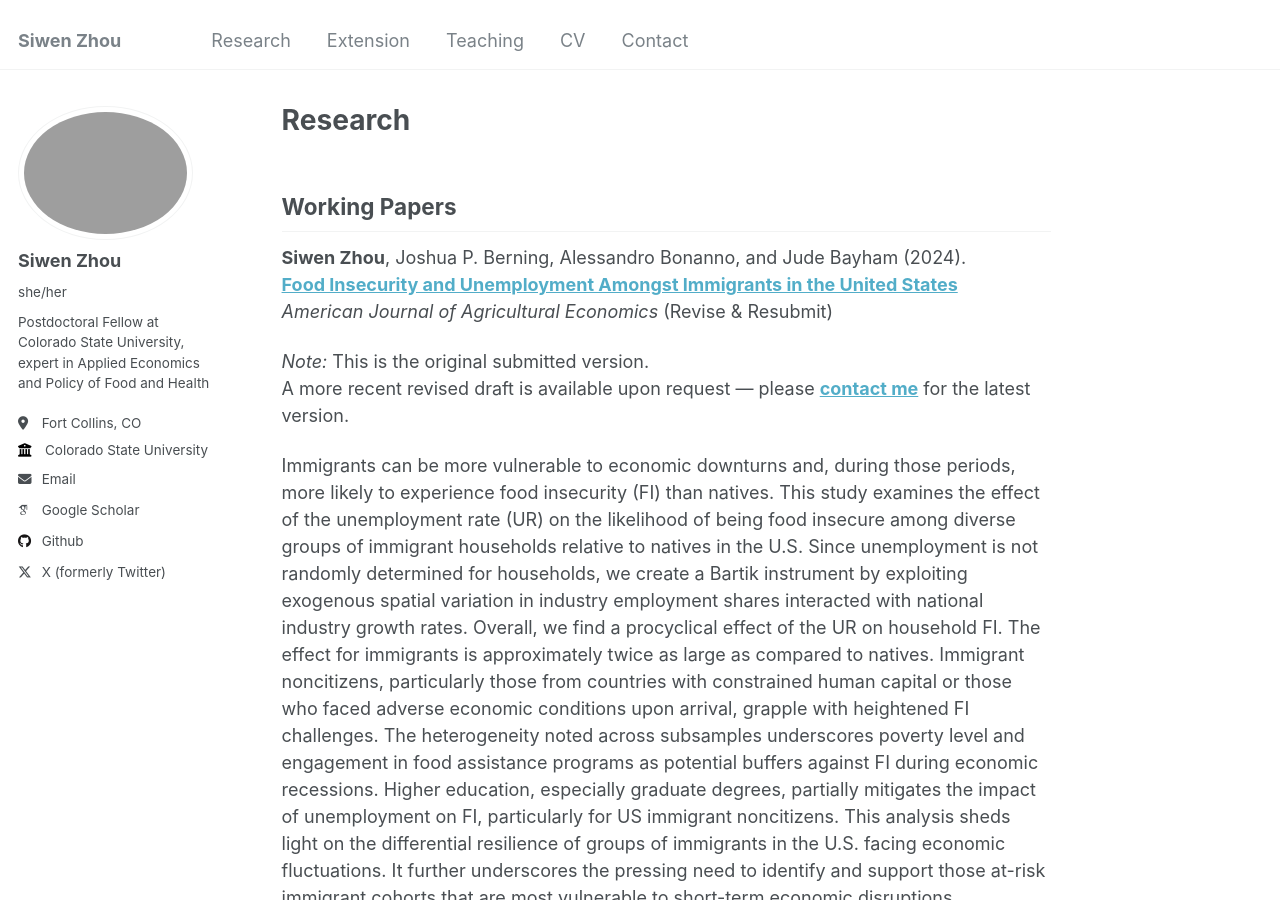
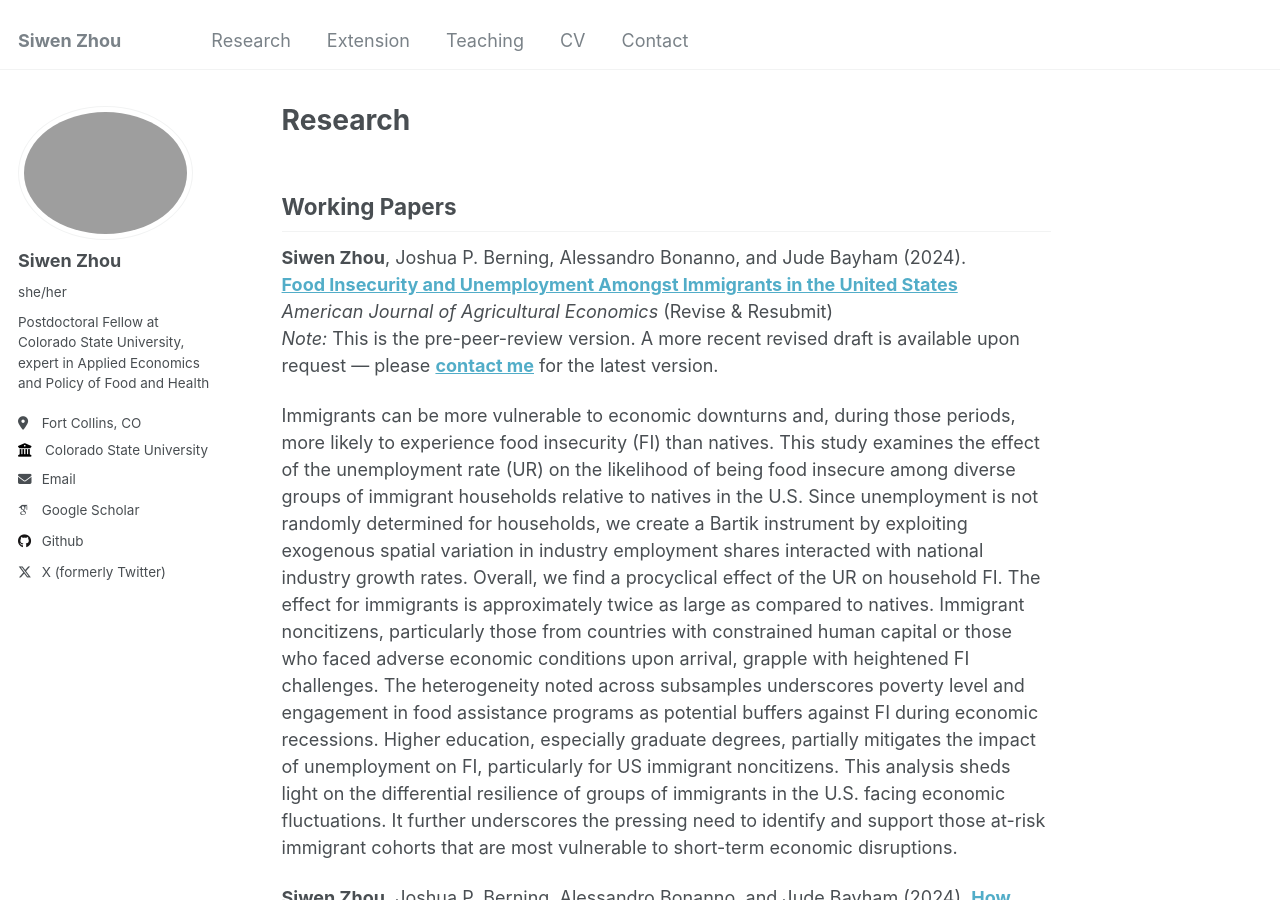
Before and after one commit to Siwen0625/Siwen0625.github.io, a Jekyll site: the page built from _pages/research.md, in a window 1280 px wide and 900 px high. Built offline with Jekyll 4.4.1, drawn with Linux system fonts in a browser that asks for light colours; some web fonts are replaced.

Commit message:
Update research.md

```diff
--- a/_pages/research.md
+++ b/_pages/research.md
@@ -10,9 +10,7 @@ Working Papers
 **Siwen Zhou**, Joshua P. Berning, Alessandro Bonanno, and Jude Bayham (2024).
 **[Food Insecurity and Unemployment Amongst Immigrants in the United States](https://github.com/Siwen0625/Siwen0625.github.io/blob/master/files/Paper1_ur_FI.pdf)**
 *American Journal of Agricultural Economics* (Revise & Resubmit)
-
-*Note:* This is the original submitted version.
-A more recent revised draft is available upon request — please **[contact me](siwen.zhou@colostate.edu)** for the latest version.
+*Note:* This is the pre-peer-review version. A more recent revised draft is available upon request — please **[contact me](siwen.zhou@colostate.edu)** for the latest version.
 
 Immigrants can be more vulnerable to economic downturns and, during those periods, more likely to experience food insecurity (FI) than natives. This study examines the effect of the unemployment rate (UR) on the likelihood of being food insecure among diverse groups of immigrant households relative to natives in the U.S. Since unemployment is not randomly determined for households, we create a Bartik instrument by exploiting exogenous spatial variation in industry employment shares interacted with national industry growth rates. Overall, we find a procyclical effect of the UR on household FI. The effect for immigrants is approximately twice as large as compared to natives. Immigrant noncitizens, particularly those from countries with constrained human capital or those who faced adverse economic conditions upon arrival, grapple with heightened FI challenges. The heterogeneity noted across subsamples underscores poverty level and engagement in food assistance programs as potential buffers against FI during economic recessions. Higher education, especially graduate degrees, partially mitigates the impact of unemployment on FI, particularly for US immigrant noncitizens. This analysis sheds light on the differential resilience of groups of immigrants in the U.S. facing economic fluctuations. It further underscores the pressing need to identify and support those at-risk immigrant cohorts that are most vulnerable to short-term economic disruptions.
 
```
